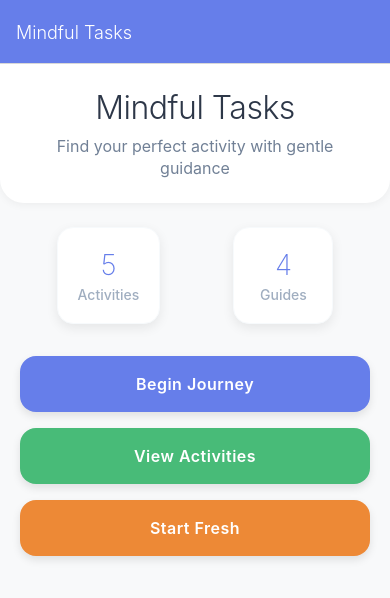
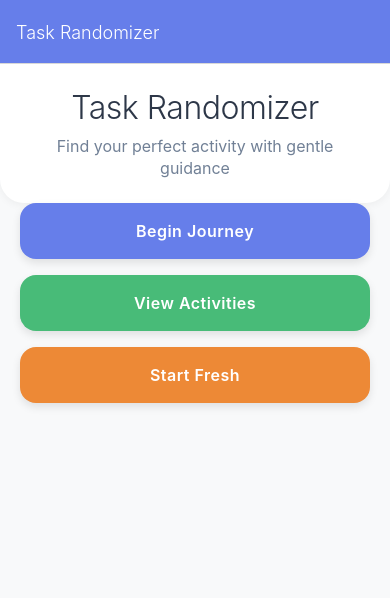
Before and after one commit to JWaltuch/smart-to-do-randomizer, a React Native app: screen /Home in a window 390 px wide. Shown: the top 598 px of the page. Built offline with nearby package versions, Linux system fonts and the light colour scheme.

Commit message:
feat: rename app to Task Randomizer and remove stats from home screen for cleaner interface

```diff
--- a/App.tsx
+++ b/App.tsx
@@ -28,7 +28,7 @@ export default function App() {
           <Stack.Screen
             name="Home"
             component={HomeScreen}
-            options={{ title: 'Mindful Tasks' }}
+            options={{ title: 'Task Randomizer' }}
           />
           <Stack.Screen
             name="Questions"
--- a/src/screens/HomeScreen.tsx
+++ b/src/screens/HomeScreen.tsx
@@ -35,21 +35,10 @@ const HomeScreen: React.FC = () => {
   return (
     <ScrollView style={styles.container}>
       <View style={styles.header}>
-        <Text style={styles.title}>Mindful Tasks</Text>
+        <Text style={styles.title}>Task Randomizer</Text>
         <Text style={styles.subtitle}>
           Find your perfect activity with gentle guidance
         </Text>
-      </View>
-
-      <View style={styles.statsContainer}>
-        <View style={styles.statCard}>
-          <Text style={styles.statNumber}>{tasks.length}</Text>
-          <Text style={styles.statLabel}>Activities</Text>
-        </View>
-        <View style={styles.statCard}>
-          <Text style={styles.statNumber}>{questions.length}</Text>
-          <Text style={styles.statLabel}>Guides</Text>
-        </View>
       </View>
 
       <View style={styles.actionContainer}>
```
Also changed, not shown: 1 other file (tests, documents, lock files or other folders).
